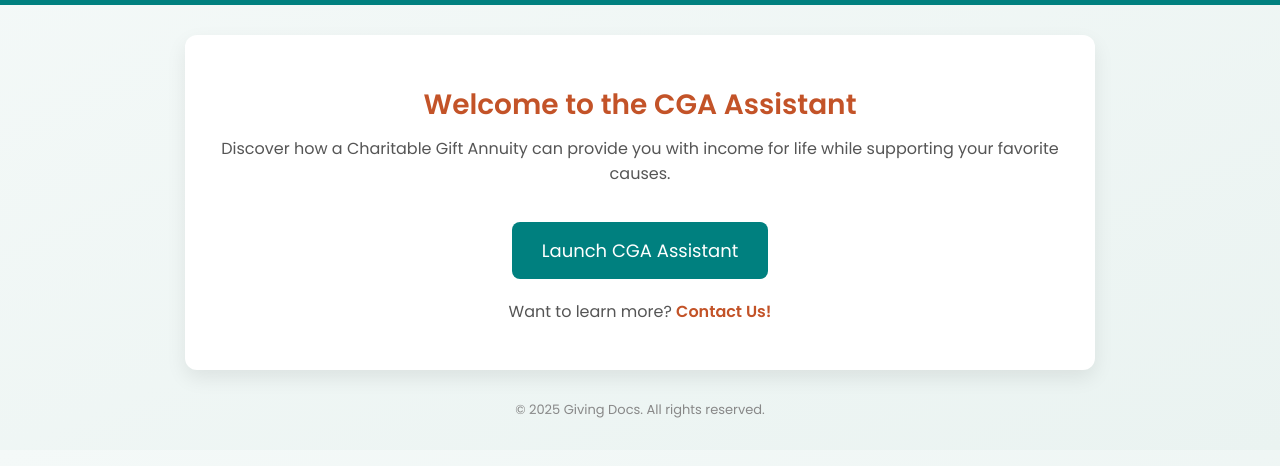
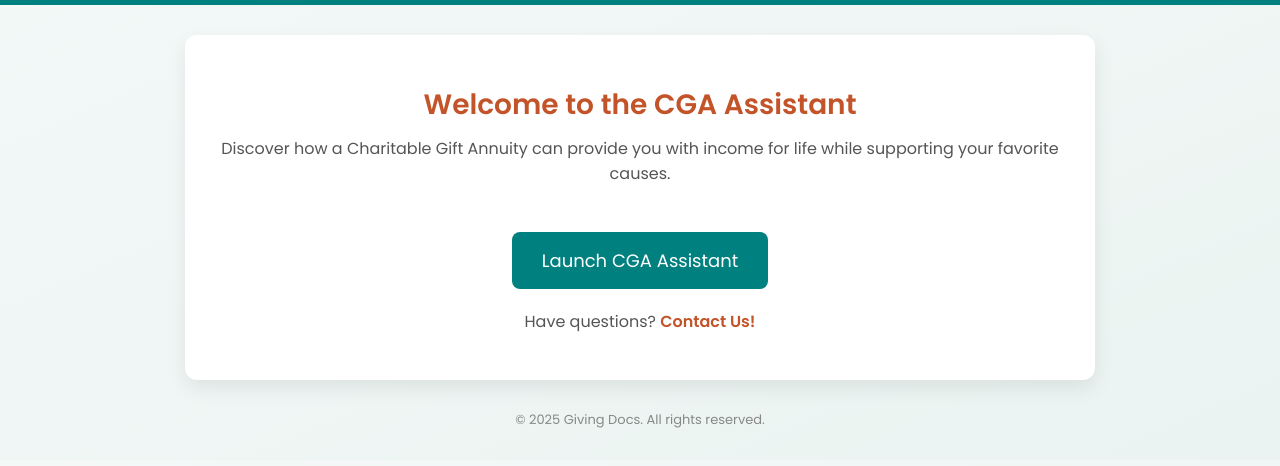
Before and after one commit to macisle/CGA_Two, a plain HTML site: page index.html in a window 1280 px wide. Shown: the part 92-558 px from the top of the page. Drawn offline with Linux system fonts and the light colour scheme.

Commit message:
Update index.html

```diff
--- a/index.html
+++ b/index.html
@@ -44,12 +44,19 @@
       color: #555;
       margin-top: 0;
     }
-    iframe {
-      width: 100%;
-      height: 650px;
-      border: 1px solid #ccc;
-      border-radius: 12px;
-      margin-top: 20px;
+    .launch-button {
+      display: inline-block;
+      margin-top: 30px;
+      padding: 15px 30px;
+      background-color: #00807f;
+      color: white;
+      font-size: 18px;
+      text-decoration: none;
+      border-radius: 8px;
+      transition: background-color 0.3s;
+    }
+    .launch-button:hover {
+      background-color: #006b6a;
     }
     .cta {
       margin-top: 20px;
@@ -74,7 +81,6 @@
 <body>
 
 <header>
-  <!-- Replace src if needed -->
   <img src="https://givingdocs.com/_next/static/media/logo.a9e08bc8.svg" alt="Giving Docs Logo">
 </header>
 
@@ -84,14 +90,13 @@
     Discover how a Charitable Gift Annuity can provide you with income for life while supporting your favorite causes.
   </p>
 
-  <!-- EMBED YOUR CHATBOT -->
- <a href="https://script.google.com/macros/s/AKfycbwkiAieLk17qNtp0nGj-52q-vWkO565mU9neKmq7Ppy6TMhjl6yhajg4XDs8dFNH4Fw/exec"
-   target="_blank"
-   style="display:inline-block; margin-top:20px; padding:15px 30px; background-color:#00807f; color:white; font-size:18px; text-decoration:none; border-radius:8px;">
-  Launch CGA Assistant
-</a>
+  <!-- Launch Button -->
+  <a class="launch-button" href="https://script.google.com/macros/s/AKfycbwkiAieLk17qNtp0nGj-52q-vWkO565mU9neKmq7Ppy6TMhjl6yhajg4XDs8dFNH4Fw/exec" target="_blank">
+    Launch CGA Assistant
+  </a>
+
   <div class="cta">
-    <p>Want to learn more? <a href="mailto:support@givingdocs.com">Contact Us!</a></p>
+    <p>Have questions? <a href="mailto:support@givingdocs.com">Contact Us!</a></p>
   </div>
 </main>
 
```
